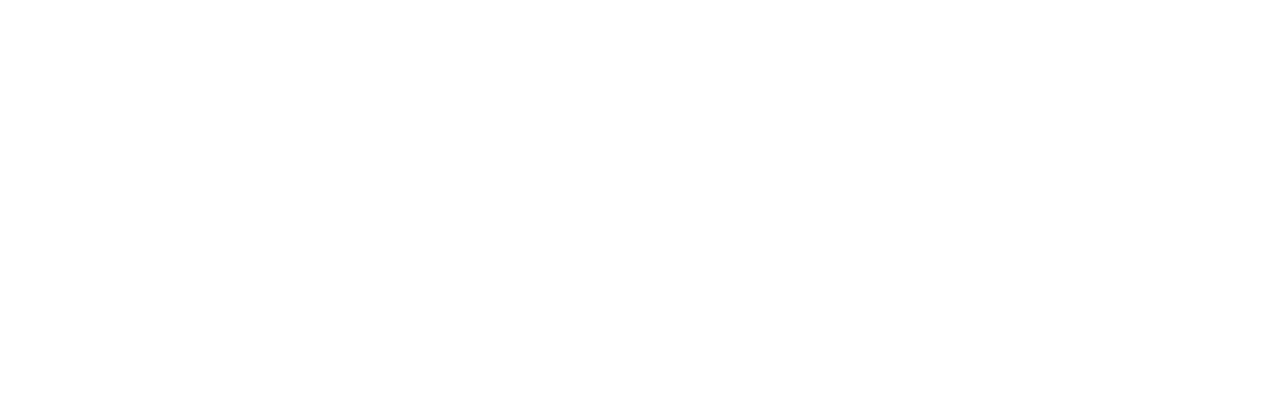
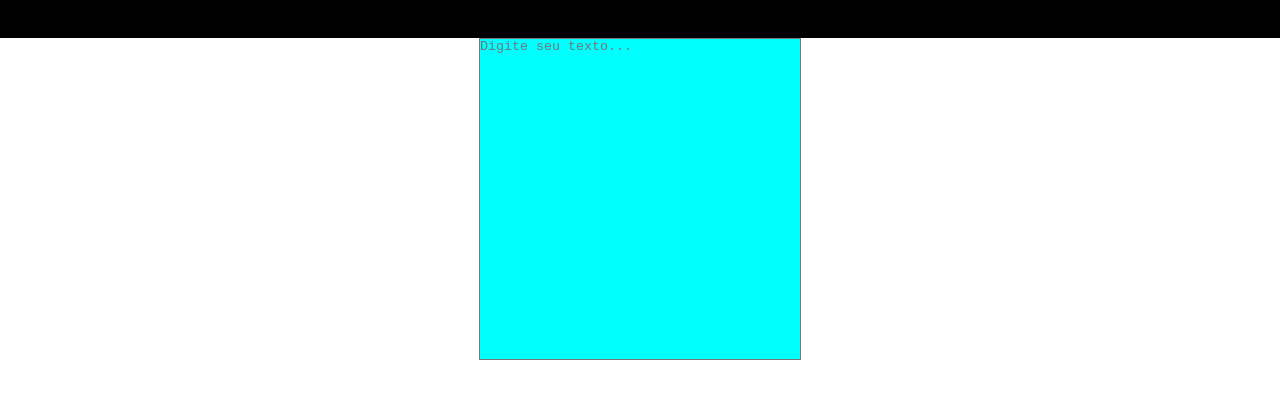
Before and after one commit to Gusstavolo/ChallengeAlura, a React (Create React App) app: page / in a window 1280 px wide. Shown: the top 398 px of the page. Built offline with nearby package versions, Linux system fonts and the light colour scheme.

Commit message:
second commit

```diff
--- a/src/App.css
+++ b/src/App.css
@@ -1,38 +1,20 @@
-.App {
-  text-align: center;
+
+
+header {
+  width: 100vw;
+  height: 3vw;
+  background-color: black;
+
+
 }
-
-.App-logo {
-  height: 40vmin;
-  pointer-events: none;
+section {
+  display: flex;
+  flex-direction: row;
+  justify-content: center;
 }
-
-@media (prefers-reduced-motion: no-preference) {
-  .App-logo {
-    animation: App-logo-spin infinite 20s linear;
-  }
+.boxOne {
+  width: 25vw;
+  height: 25vw;
+  resize: none;
+  background-color: aqua;
 }
-
-.App-header {
-  background-color: #282c34;
-  min-height: 100vh;
-  display: flex;
-  flex-direction: column;
-  align-items: center;
-  justify-content: center;
-  font-size: calc(10px + 2vmin);
-  color: white;
-}
-
-.App-link {
-  color: #61dafb;
-}
-
-@keyframes App-logo-spin {
-  from {
-    transform: rotate(0deg);
-  }
-  to {
-    transform: rotate(360deg);
-  }
-}
--- a/src/App.js
+++ b/src/App.js
@@ -4,6 +4,13 @@
 function App() {
   return (
     <div >
+      <header>
+      </header>
+      <section>
+        <textarea typeof='text' itemID='criptografar-texarea' className='boxOne' placeholder="Digite seu texto..."></textarea>
+
+
+      </section>
 
     </div>
   );
```
Also changed, not shown: src/setupTests.js (deleted, +0 -5 lines), public/logo192.png (deleted), public/logo512.png (deleted).
